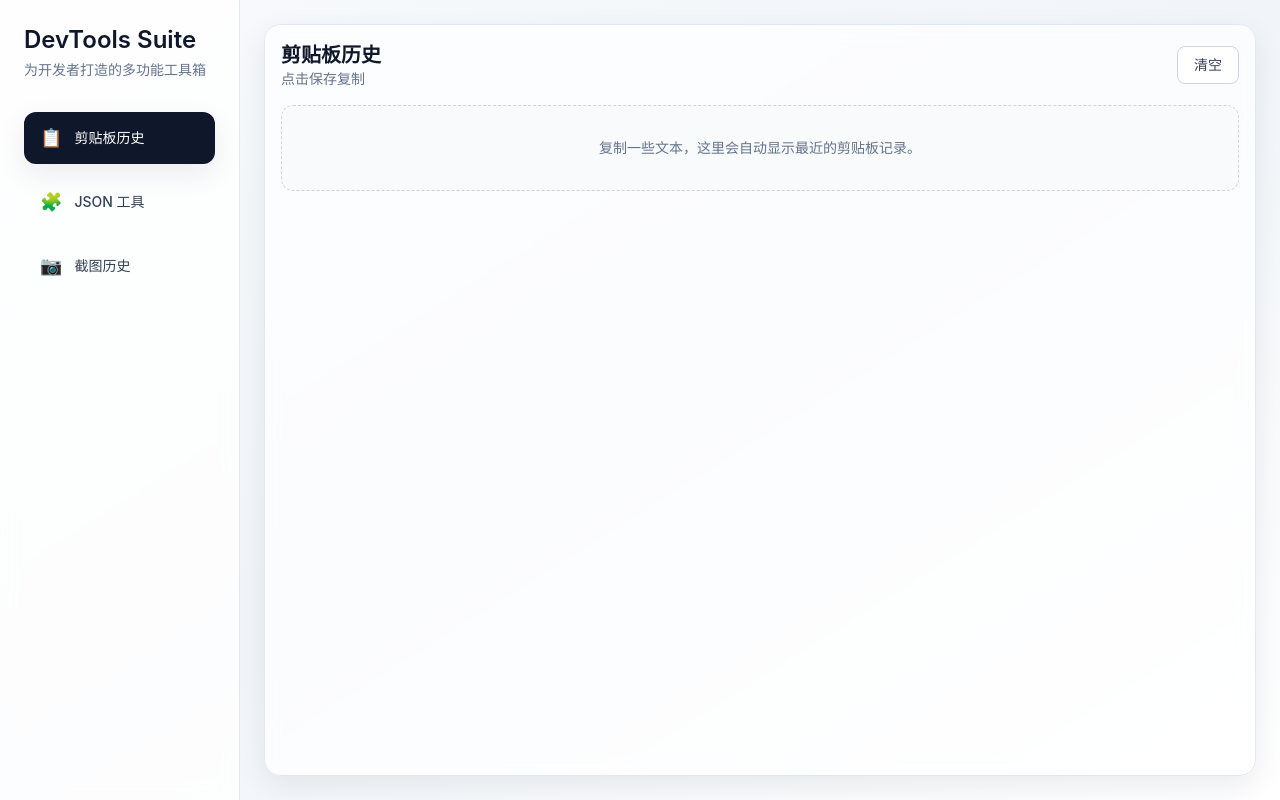
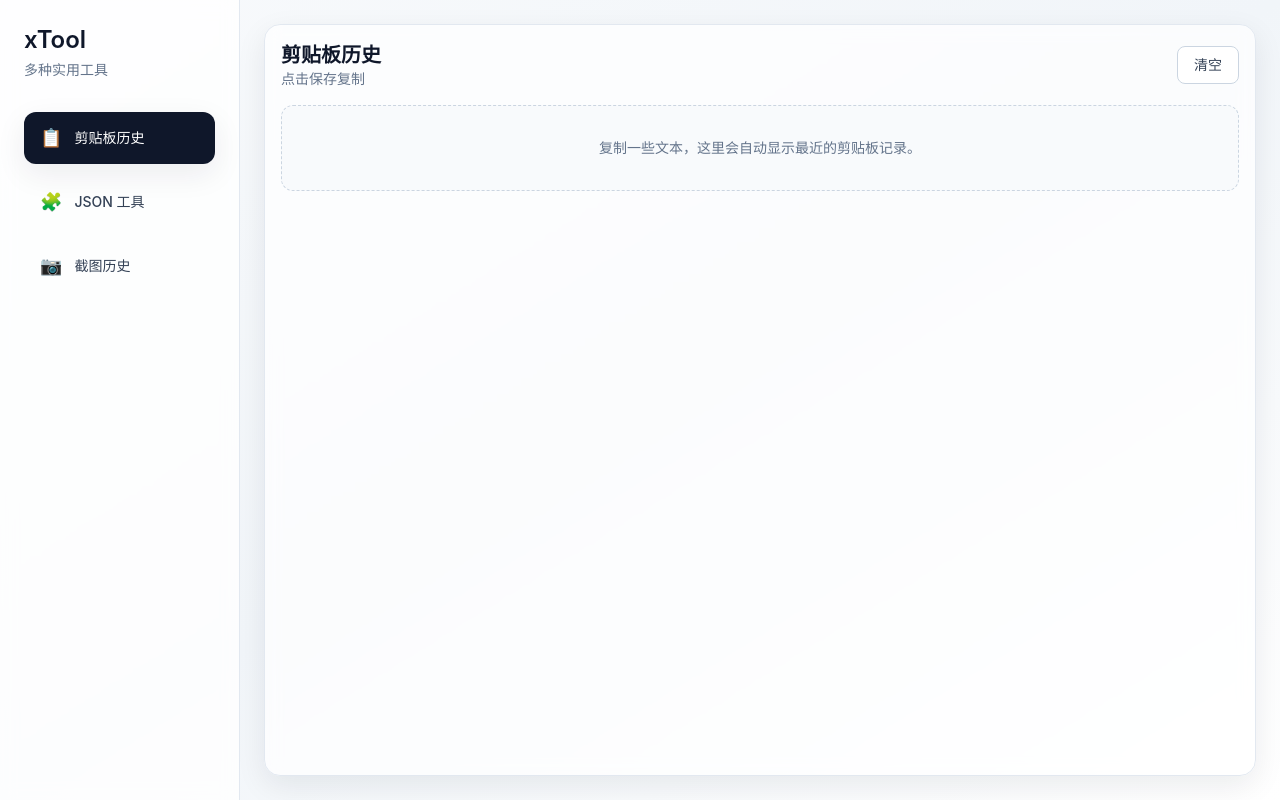
Before and after one commit to xixi123555/xTool, a React (Vite) app in the folder renderer/: page / in a window 1280 px wide. Built offline with nearby package versions, Linux system fonts and the light colour scheme.

Commit message:
feat: 改文案

```diff
--- a/package.json
+++ b/package.json
@@ -1,5 +1,5 @@
 {
-  "name": "devtools-suite",
+  "name": "xTool",
   "version": "0.1.0",
   "private": true,
   "packageManager": "yarn@1.22.19",
--- a/renderer/index.html
+++ b/renderer/index.html
@@ -3,7 +3,7 @@
   <head>
     <meta charset="UTF-8" />
     <meta name="viewport" content="width=device-width, initial-scale=1.0" />
-    <title>DevTools Suite</title>
+    <title>xTool</title>
   </head>
   <body class="bg-slate-100">
     <div id="root"></div>
--- a/renderer/src/components/sidebar/Sidebar.tsx
+++ b/renderer/src/components/sidebar/Sidebar.tsx
@@ -15,8 +15,8 @@ export function Sidebar({ activePanel, onChange }: SidebarProps) {
   return (
     <aside className="flex w-60 flex-col border-r border-slate-200 bg-white/80 p-6 backdrop-blur">
       <div className="mb-8 space-y-1">
-        <h1 className="text-2xl font-semibold text-slate-900">DevTools Suite</h1>
-        <p className="text-sm text-slate-500">为开发者打造的多功能工具箱</p>
+        <h1 className="text-2xl font-semibold text-slate-900">xTool</h1>
+        <p className="text-sm text-slate-500">多种实用工具</p>
       </div>
       <nav className="space-y-3">
         {NAV_ITEMS.map((item) => {
```
Also changed, not shown: 2 other files (tests, documents, lock files or other folders).
